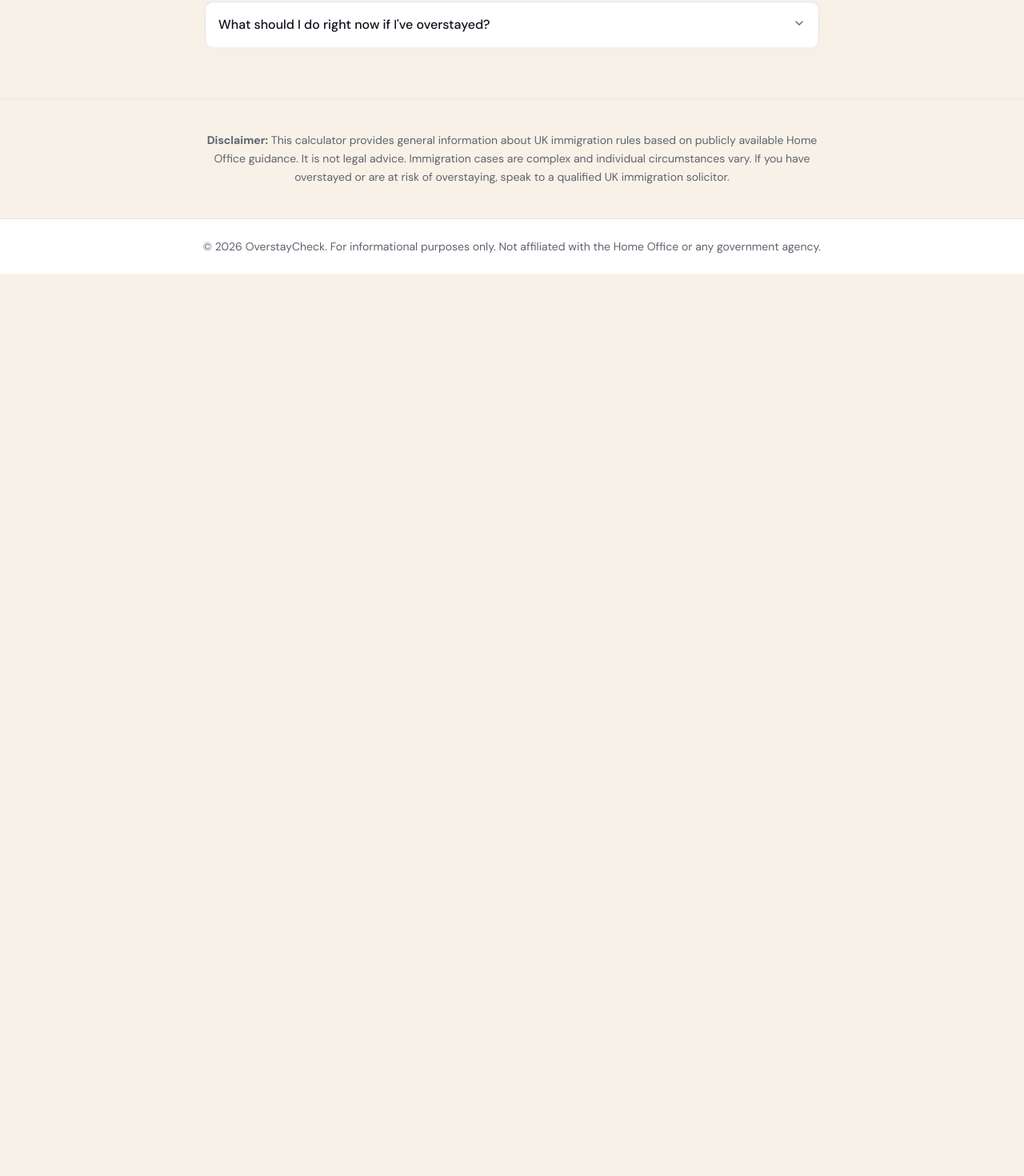
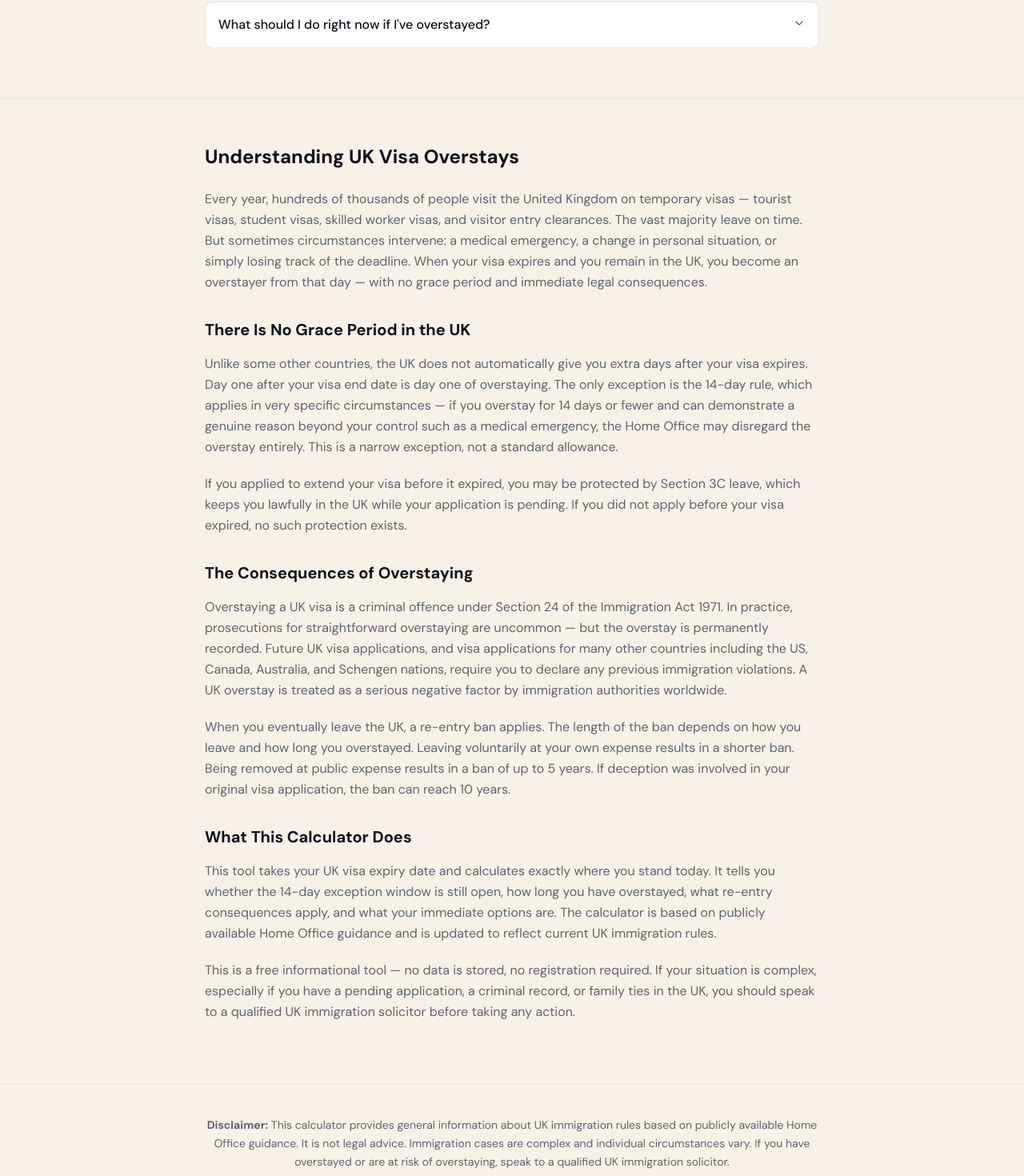
Before and after one commit to Tarrah4Tammwe/OverstayCheckUK, a Next.js app: page / in a window 1280 px wide. Shown: the part 1880-3350 px from the top of the page at 80% size. Before the commit the page ends 2222 px from the top, so only its background shows below. Built offline with nearby package versions, Linux system fonts and the light colour scheme.

Commit message:
Add editorial content section to homepage for AdSense approval

```diff
--- a/app/page.tsx
+++ b/app/page.tsx
@@ -63,6 +63,70 @@ export default function HomePage() {
             </div>
           </div>
 
+          {/* ── EDITORIAL SECTION ── */}
+          <section className="py-14 border-t" aria-label="About UK Visa Overstays">
+            <div className="container mx-auto px-4">
+              <div className="max-w-3xl mx-auto prose prose-lg">
+                <h2 className="text-2xl font-bold text-foreground mb-6">Understanding UK Visa Overstays</h2>
+
+                <p className="text-muted-foreground leading-relaxed mb-5">
+                  Every year, hundreds of thousands of people visit the United Kingdom on temporary visas —
+                  tourist visas, student visas, skilled worker visas, and visitor entry clearances. The
+                  vast majority leave on time. But sometimes circumstances intervene: a medical emergency,
+                  a change in personal situation, or simply losing track of the deadline. When your visa
+                  expires and you remain in the UK, you become an overstayer from that day — with no grace
+                  period and immediate legal consequences.
+                </p>
+
+                <h3 className="text-xl font-bold text-foreground mt-8 mb-4">There Is No Grace Period in the UK</h3>
+                <p className="text-muted-foreground leading-relaxed mb-5">
+                  Unlike some other countries, the UK does not automatically give you extra days after
+                  your visa expires. Day one after your visa end date is day one of overstaying. The only
+                  exception is the 14-day rule, which applies in very specific circumstances — if you
+                  overstay for 14 days or fewer and can demonstrate a genuine reason beyond your control
+                  such as a medical emergency, the Home Office may disregard the overstay entirely. This
+                  is a narrow exception, not a standard allowance.
+                </p>
+                <p className="text-muted-foreground leading-relaxed mb-5">
+                  If you applied to extend your visa before it expired, you may be protected by Section 3C
+                  leave, which keeps you lawfully in the UK while your application is pending. If you did
+                  not apply before your visa expired, no such protection exists.
+                </p>
+
+                <h3 className="text-xl font-bold text-foreground mt-8 mb-4">The Consequences of Overstaying</h3>
+                <p className="text-muted-foreground leading-relaxed mb-5">
+                  Overstaying a UK visa is a criminal offence under Section 24 of the Immigration Act 1971.
+                  In practice, prosecutions for straightforward overstaying are uncommon — but the overstay
+                  is permanently recorded. Future UK visa applications, and visa applications for many other
+                  countries including the US, Canada, Australia, and Schengen nations, require you to
+                  declare any previous immigration violations. A UK overstay is treated as a serious
+                  negative factor by immigration authorities worldwide.
+                </p>
+                <p className="text-muted-foreground leading-relaxed mb-5">
+                  When you eventually leave the UK, a re-entry ban applies. The length of the ban depends on
+                  how you leave and how long you overstayed. Leaving voluntarily at your own expense results
+                  in a shorter ban. Being removed at public expense results in a ban of up to 5 years. If
+                  deception was involved in your original visa application, the ban can reach 10 years.
+                </p>
+
+                <h3 className="text-xl font-bold text-foreground mt-8 mb-4">What This Calculator Does</h3>
+                <p className="text-muted-foreground leading-relaxed mb-5">
+                  This tool takes your UK visa expiry date and calculates exactly where you stand today.
+                  It tells you whether the 14-day exception window is still open, how long you have
+                  overstayed, what re-entry consequences apply, and what your immediate options are. The
+                  calculator is based on publicly available Home Office guidance and is updated to reflect
+                  current UK immigration rules.
+                </p>
+                <p className="text-muted-foreground leading-relaxed mb-5">
+                  This is a free informational tool — no data is stored, no registration required. If your
+                  situation is complex, especially if you have a pending application, a criminal record,
+                  or family ties in the UK, you should speak to a qualified UK immigration solicitor
+                  before taking any action.
+                </p>
+              </div>
+            </div>
+          </section>
+
           {/* Disclaimer */}
           <section className="py-10 border-t">
             <div className="container mx-auto px-4">
```
